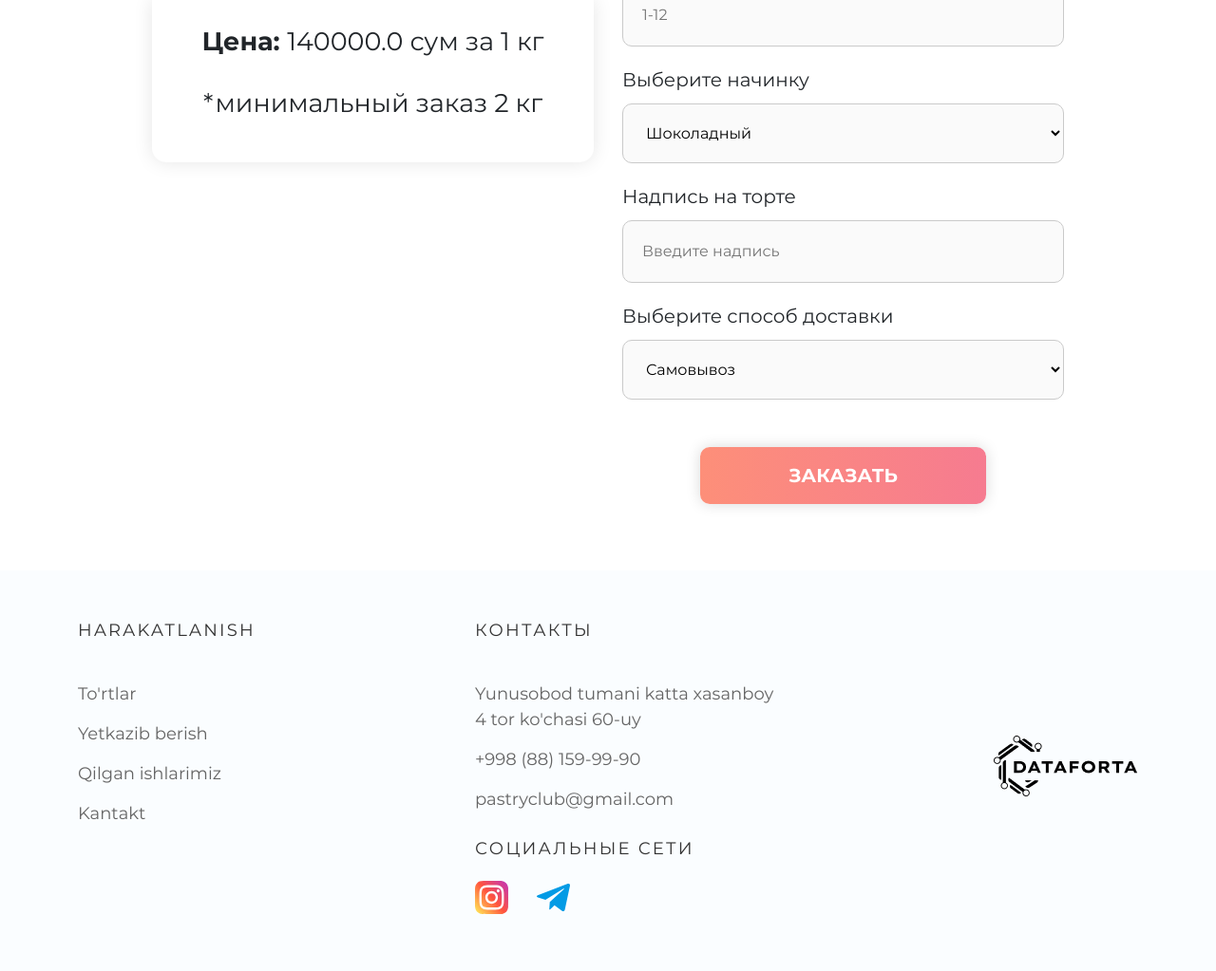
After one commit to ItCompanyUZ/multicake, a Django app: a page that uses multicake/cakeapp/templates/product_detail.html in a window 1280 px wide. The commit adds this page. Shown: the part 537-1560 px from the top of the page at 95% size. Run offline with Django 3.2, Linux system fonts and the light colour scheme; data comes from the database, SQL or seed files in the repository; both versions use the stored data as it was after the commit; some libraries are stand-ins or nearby versions.

Commit message:
order.html

```diff
--- /dev/null
+++ b/multicake/cakeapp/forms.py
@@ -0,0 +1,10 @@
+from django import forms
+from django.forms import ModelForm
+from .models import Order
+
+
+class OrderForm(ModelForm):
+
+    class Meta:
+        model = Order
+        fields = ['date', 'cake', 'number', 'how_many_kg', 'filling', 'writing', 'type_of_delivery']
--- a/multicake/cakeapp/templates/product.html
+++ b/multicake/cakeapp/templates/product.html
@@ -34,7 +34,7 @@
                     <div class="tabs__content-block-img">
                         <a href="" class="tabs__content-link">
                             <img src="{{ cake.image.url }}" alt="" class="tabs__content-img">
-                            <a href="{% url 'cakeapp:product_list' cake.id %}" class="look">Zakazat<span class="look__border"></span></a>
+                            <a href="{% url 'cakeapp:product' cake.id %}" class="look">Zakazat<span class="look__border"></span></a>
                         </a>
                     </div>
                     <div class="tabs__content-article">
--- /dev/null
+++ b/multicake/cakeapp/templates/product_detail.html
@@ -0,0 +1,82 @@
+{% extends 'base.html' %}
+{% load static i18n %}
+{% block content %}
+
+
+{{ cake.name }}
+
+<main class="main" id="main">
+    <section class="order">
+        <div class="container">
+            <div class="order__info">
+                <div class="order__content d-flex flex-wrap justify-content-center">
+                    <div class="order__content-img col-xl-5">
+                        <img src="{{ cake.image.url }}" alt="" class="order__img w-100">
+                        <div class="order__content-img-info">
+                            <p class="order__content-img-title">Цена: <span class="order__content-img-size">{{ cake.price_for_kg }}
+                                    сум за 1 кг</span></p>
+                            <p class="order__content-img-desc">*минимальный заказ {{ cake.min_amount_kg }} кг</p>
+                        </div>
+                    </div>
+                    <div class="order__content-info col-xl-5">
+                        <h3 class="order__content-info-title"></h3>
+                        <form action="" class="order-form" method="POST">
+                            {% csrf_token %}
+                            <input class="order-photo" type="name" name="Фото" value="" hidden>
+                            <div class="order__content-zav">
+                                <label for="date" class="order__content-info-subtitle">Введите дату когда нужен
+                                    торт</label>
+                                <input type="text" id="date" class="order-info order__content-info-bt"
+                                    placeholder="01.02.2021" name='Дата' required>
+                            </div>
+                            <div class="order__content-zav">
+                                <label for="number" class="order__content-info-subtitle">Укажите свой
+                                    телефон</label>
+                                <input type="number" id="number" class="order-info order__content-info-bt"
+                                    placeholder="+998 90 125 70 07" name='Телефон' required>
+                            </div>
+                            <div class="order__content-zav">
+                                <label for="how_many_kg" class="order__content-info-subtitle">Колличество
+                                    килограмм</label>
+                                <input type="text" id="how_many_kg" class="order-info order__content-info-bt" placeholder="1-12"
+                                name='Вес'required>
+                            </div>
+                            <div class="order__content-zav">
+                                <label for="filling" class="order__content-info-subtitle">Выберите начинку</label>
+                                <select id="filling" class="order-info order__content-info-bt order__content-info-size" name='Начинка'>
+                                    {% for filling in fillings %}
+                                    <option value="Шоколадный">{{ filling.name }}</option>
+                                    {% endfor %}
+                                </select>
+                            </div>
+                            <div class="order__content-zav">
+                                <label for="writing" class="order__content-info-subtitle">Надпись на торте</label>
+                                <input type="text" id="writing" class="order-info order__content-info-bt"
+                                    placeholder="Введите надпись" name='Надпись' required>
+                            </div>
+
+                            <div class="order__content-zav">
+                                <label for="order-6" class="order__content-info-subtitle">Выберите способ доставки</label>
+                                <select id="order-6" class="order-info order__content-info-bt order__content-info-size" name='способ доставки'>
+                                    <option value="Самовывоз">{% trans "Самовывоз" %}</option>
+                                    <option value="Доставка">{% trans "Доставка" %}</option>
+                                </select>
+                            </div>
+                            <button type="submit" class="contact__information-phone-link order__btn ">Заказать</button>
+                        </form>
+                    </div>
+                </div>
+            </div>
+        </div>
+    </section>
+
+
+
+
+
+
+
+
+
+
+{% endblock %}
--- a/multicake/cakeapp/urls.py
+++ b/multicake/cakeapp/urls.py
@@ -1,13 +1,13 @@
 from django.urls import path
-from .views import MainView, ProductListView, DeliveryView, load_more
+from .views import MainView, ProductListView, DeliveryView, load_more, ProductDetailView
 
 app_name = 'cakeapp'
 
 urlpatterns = [
     path('', MainView.as_view(), name='main'),
-    path('product/<int:pk>/', ProductListView.as_view(), name='product_list'),
+    path('product/<int:pk>', ProductListView.as_view(), name='product_list'),
+    path('product_detail/<int:pk>', ProductDetailView.as_view(), name='product'),
     path('delivery/', DeliveryView.as_view(), name='delivery'),
     path('load/', load_more, name='load')
-    # path('product/<int:pk>/', views.productcake, name='product_list'),
-    # path('json-list/<int:num_fillings>', views.JsonListView.as_view(), name='json-list')
+
 ]
--- a/multicake/cakeapp/views.py
+++ b/multicake/cakeapp/views.py
@@ -1,7 +1,8 @@
-from django.core.paginator import Paginator
+from django.shortcuts import redirect
+from django.contrib import messages
 from django.conf import settings
 from django.views.generic import TemplateView
-
+from . import forms
 from . import models
 from django.views import generic
 from django.http import JsonResponse
@@ -38,6 +39,35 @@ class ProductListView(TemplateView):
         context['caketypes'] = CakeType.objects.all()
         return context
 
+
+class ProductDetailView(generic.DetailView):
+    template_name = 'product_detail.html'
+    model = Cake
+    form_class = forms.OrderForm
+
+
+    def get_context_data(self, **kwargs):
+        context = super().get_context_data(**kwargs)
+        context['cake'] = Cake.objects.get(id = self.kwargs['pk'])
+        context['fillings'] = Filling.objects.all()
+
+
+        form = forms.OrderForm(self.request.POST or None)
+
+        context["form"] = form
+
+        return context
+
+
+    def post(self, request, *args, **kwargs):
+        context = self.get_context_data()
+        if context["form"].is_valid():
+            context["form"].save()
+
+            return redirect('')
+
+
+        return super(TemplateView, self).render_to_response(context)
 
 
 
@@ -81,6 +111,7 @@ class DeliveryView(TemplateView):
 
 
 
+
 class HomePageView(TemplateView):
     template_name = "base.html"
 
```
Also changed, not shown: multicake/db.sqlite3.
